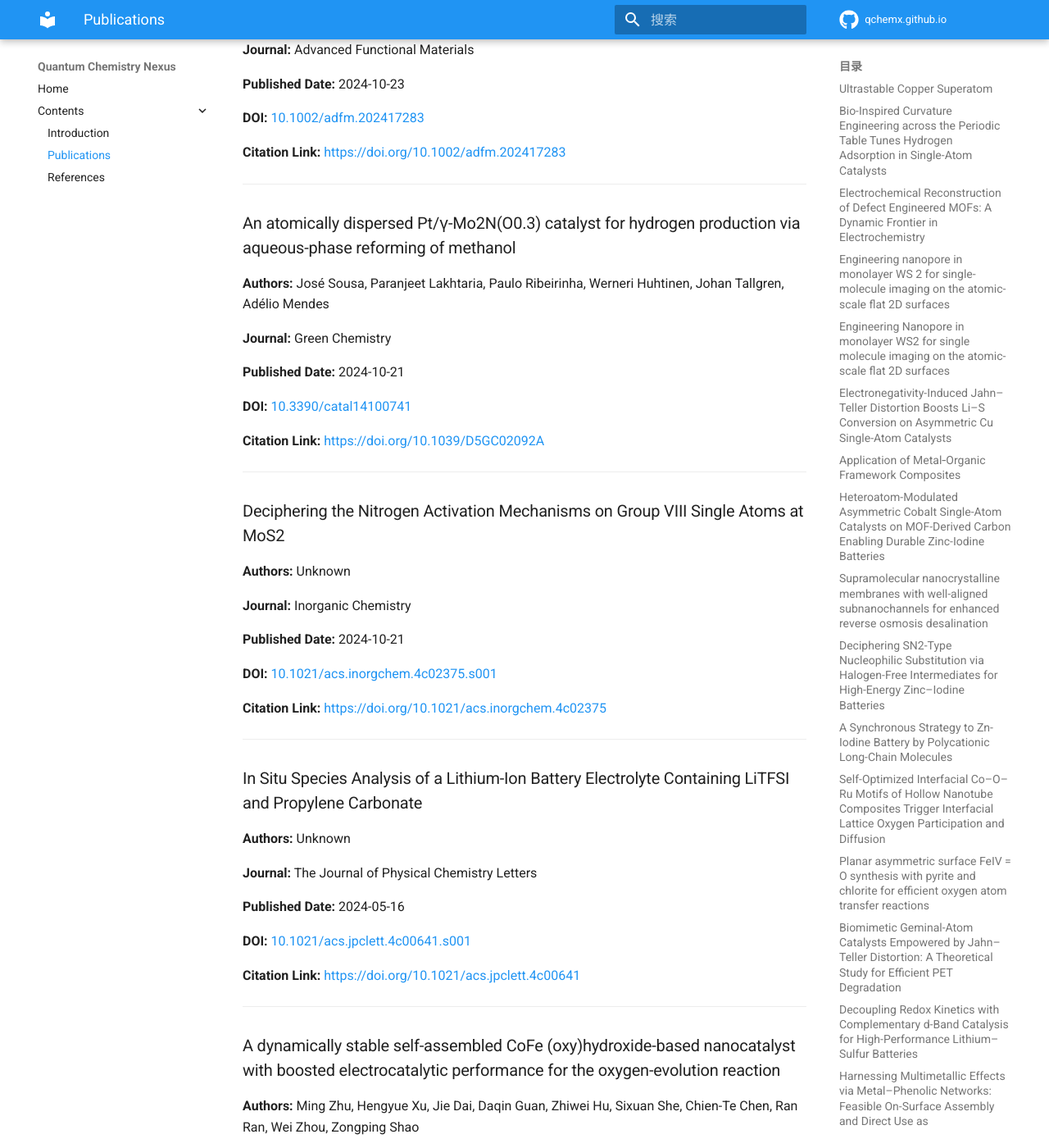
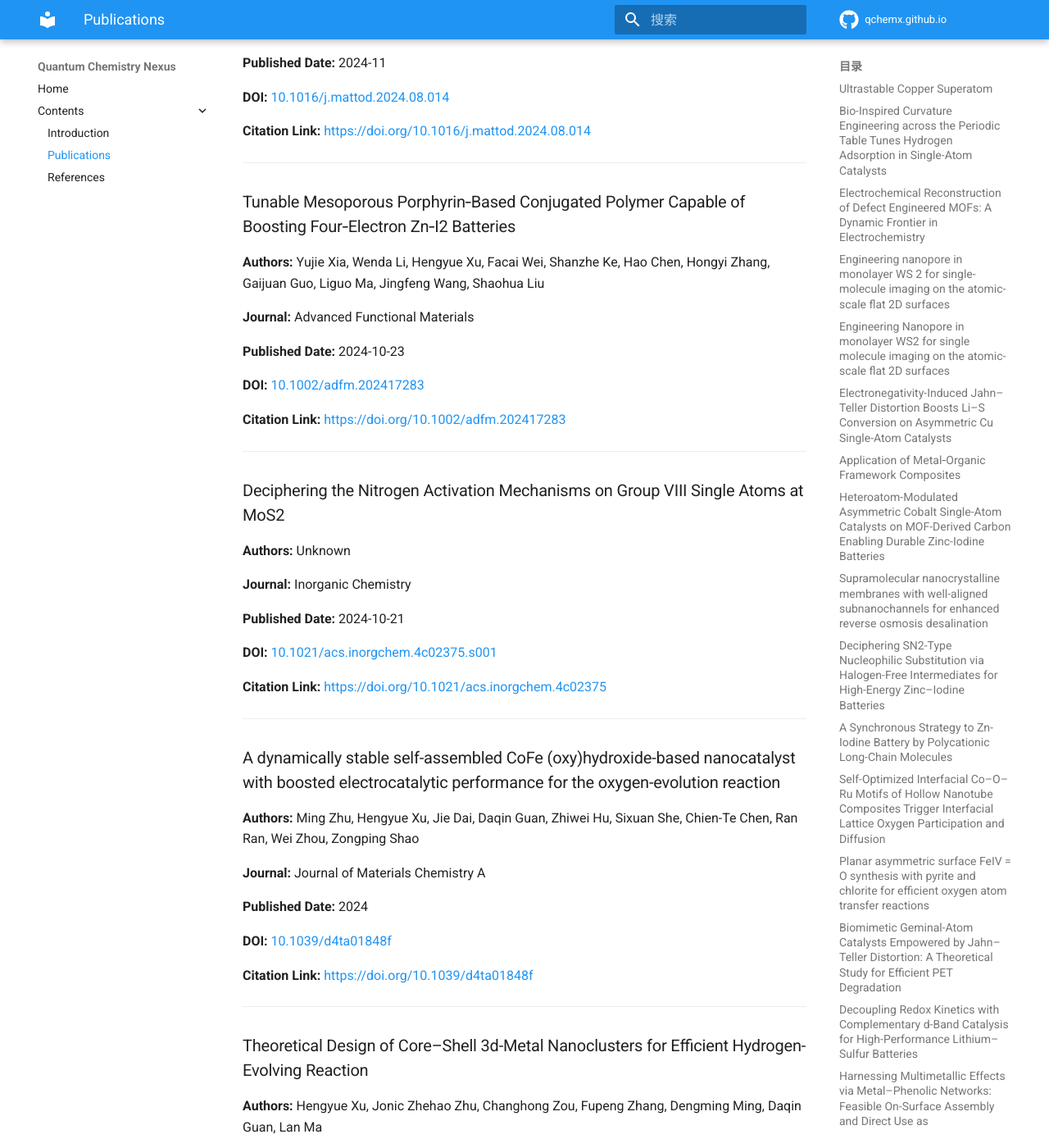
Before and after one commit to QChemX/qchemx.github.io, an MkDocs documentation site: the page built from docs/publications.md, in a window 1280 px wide and 1400 px high, scrolled down 21068 px. Shown: the whole window at 82% size. Built offline with MkDocs 1.6.1 and Material for MkDocs 9.7.7, drawn with Linux system fonts in a browser that asks for light colours; comment, search, counter and statistics services are not loaded; some of the changed text lies outside the part shown.

Commit message:
[orcid sync] Update publications

```diff
--- a/docs/publications.md
+++ b/docs/publications.md
@@ -982,22 +998,6 @@ This page was generated automatically.
 
 ---
 
-### An atomically dispersed Pt/γ-Mo2N(O0.3) catalyst for hydrogen production via aqueous-phase reforming of methanol
-
-**Authors:** José Sousa, Paranjeet Lakhtaria, Paulo Ribeirinha, Werneri Huhtinen, Johan Tallgren, Adélio Mendes
-
-**Journal:** Green Chemistry
-
-**Published Date:** 2024-10-21
-
-**DOI:** [10.3390/catal14100741](https://doi.org/10.3390/catal14100741)
-
-**Citation Link:** [https://doi.org/10.1039/D5GC02092A](https://doi.org/10.1039/D5GC02092A)
-
-
-
----
-
 ### Deciphering the Nitrogen Activation Mechanisms on Group VIII Single Atoms at MoS2
 
 **Authors:** Unknown
@@ -1009,22 +1009,6 @@ This page was generated automatically.
 **DOI:** [10.1021/acs.inorgchem.4c02375.s001](https://doi.org/10.1021/acs.inorgchem.4c02375.s001)
 
 **Citation Link:** [https://doi.org/10.1021/acs.inorgchem.4c02375](https://doi.org/10.1021/acs.inorgchem.4c02375)
-
-
-
----
-
-### In Situ Species Analysis of a Lithium-Ion Battery Electrolyte Containing LiTFSI and Propylene Carbonate
-
-**Authors:** Unknown
-
-**Journal:** The Journal of Physical Chemistry Letters
-
-**Published Date:** 2024-05-16
-
-**DOI:** [10.1021/acs.jpclett.4c00641.s001](https://doi.org/10.1021/acs.jpclett.4c00641.s001)
-
-**Citation Link:** [https://doi.org/10.1021/acs.jpclett.4c00641](https://doi.org/10.1021/acs.jpclett.4c00641)
 
 
 
```
Also changed, not shown: other parts of docs/publications.md (+32 -0 lines).
